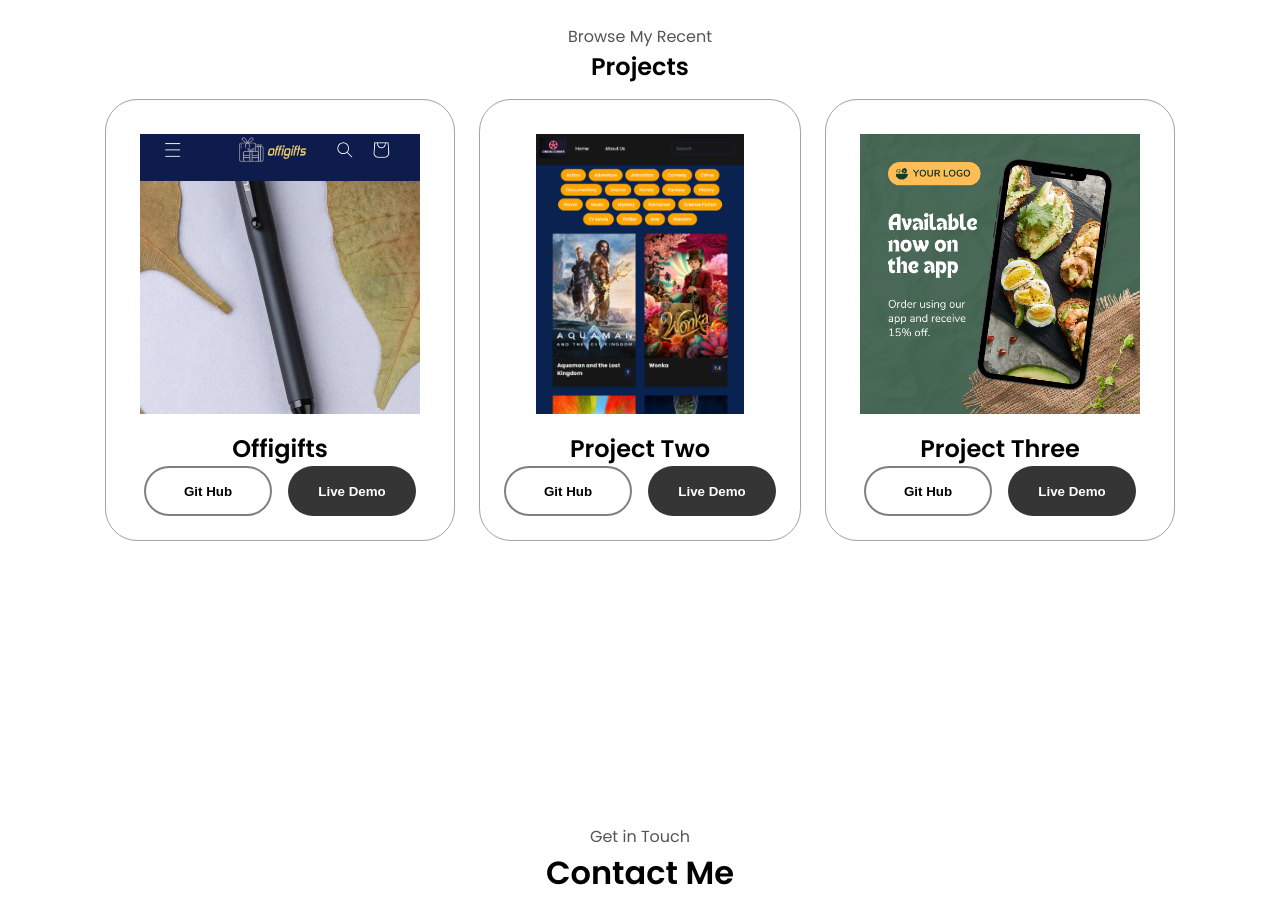
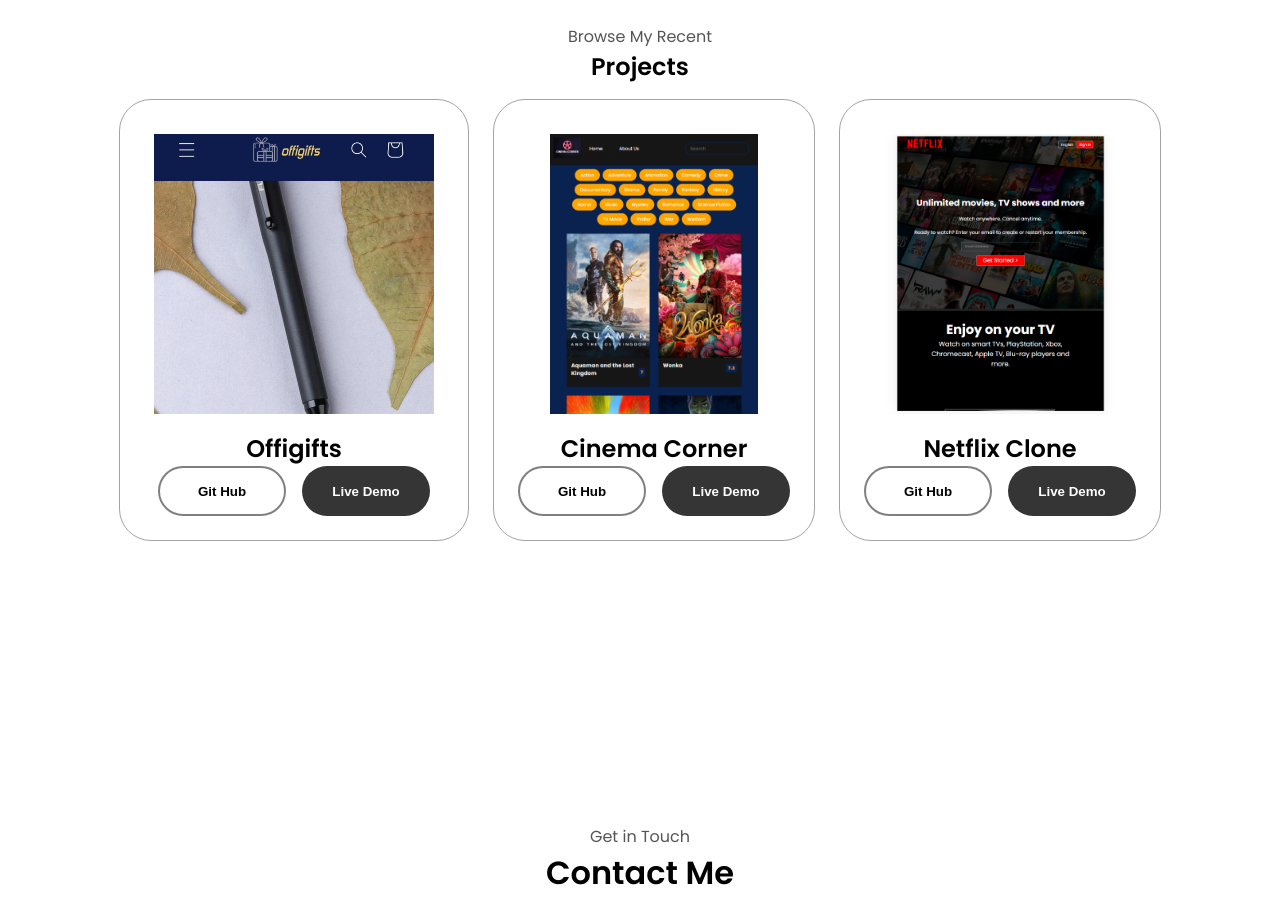
Before and after one commit to VIKRAM-CHOUDHARY-01/Portfolio-Site, a plain HTML site: page index.html in a window 1280 px wide. Shown: the part 2440-3361 px from the top of the page. Drawn offline with Linux system fonts and the light colour scheme.

Commit message:
Update7 index.html

```diff
--- a/index.html
+++ b/index.html
@@ -246,7 +246,7 @@
                 </div>
                 <div class="box">
                     <img src="images/CinemaCorner.png" alt="" height="300px" style="padding: 10px;">
-                    <h1 class="about-me-h3"> Project Two</h1>
+                    <h1 class="about-me-h3">Cinema Corner</h1>
                     <div class="btn">
                         <button>Git Hub</button>
                         <button id="btn2">Live Demo</button>
@@ -254,8 +254,8 @@
 
                 </div>
                 <div class="box">
-                    <img src="images/project-3.png" alt="" height="300px" style="padding: 10px;">
-                    <h1 class="about-me-h3"> Project Three</h1>
+                    <img src="images/netflix_clone.png" alt="" height="300px" style="padding: 10px;">
+                    <h1 class="about-me-h3">Netflix Clone</h1>
                     <div class="btn">
                         <button>Git Hub</button>
                         <button id="btn2">Live Demo</button>
```
